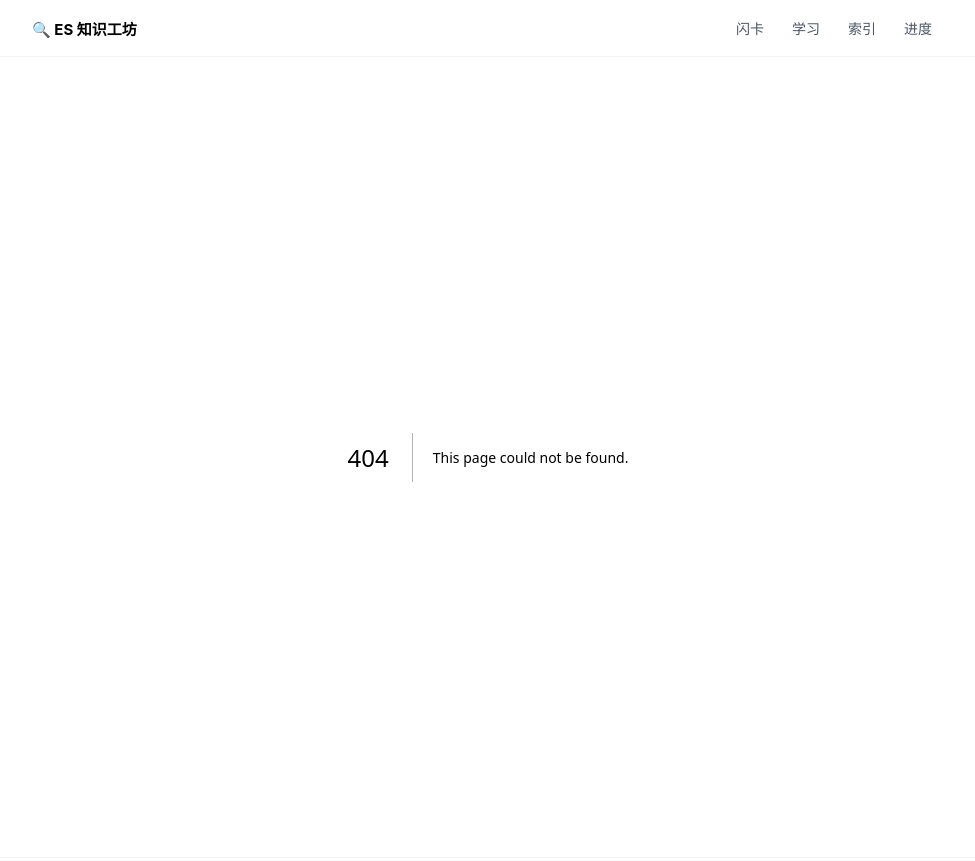
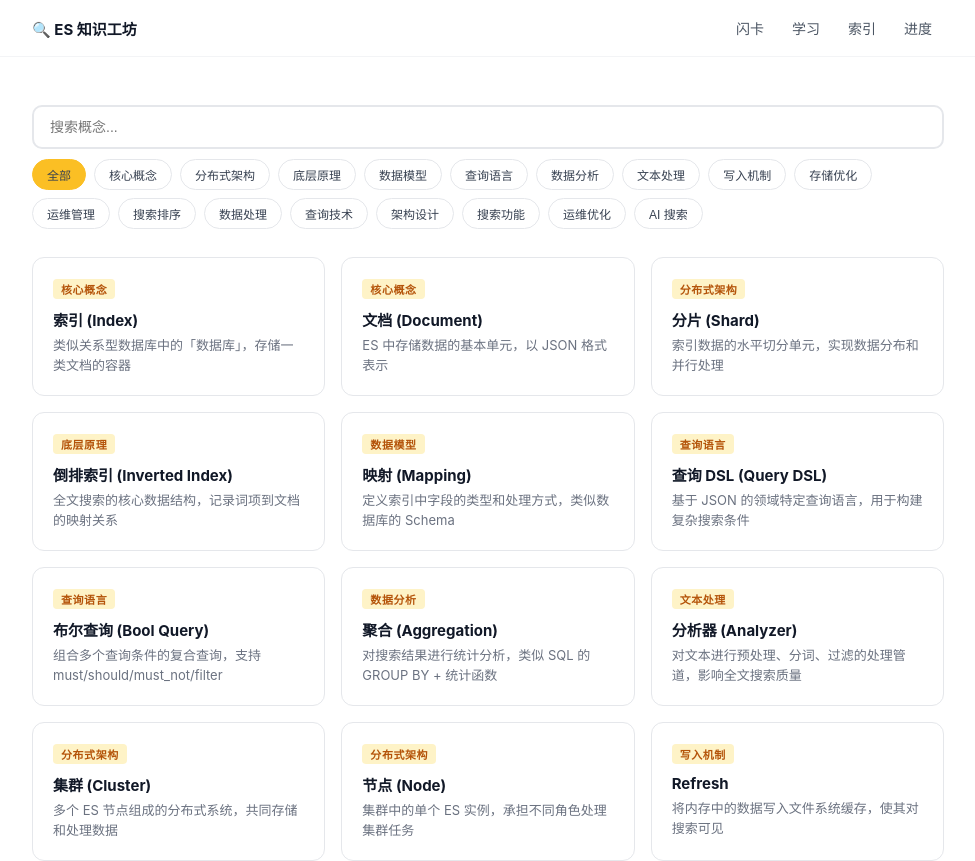
Before and after one commit to songsinfo/es-knowledge-site, a Next.js app: page /roots in a window 1280 px wide. Before the commit this address had no page. Shown: the top 861 px of the page, without its empty margins (152-1127 px from the left). Built offline with nearby package versions, Linux system fonts and the light colour scheme.

Commit message:
Update app/roots/page.tsx

```diff
--- /dev/null
+++ b/app/roots/page.tsx
@@ -0,0 +1,38 @@
+"use client";
+import { wordRoots } from "../data";
+import Link from "next/link";
+import { useState } from "react";
+
+export default function RootsPage() {
+  const [q, setQ] = useState('');
+  const [filter, setFilter] = useState('全部');
+  const origins = ['全部', ...Array.from(new Set(wordRoots.map(w=>w.origin)))];
+  const filtered = wordRoots.filter(item => {
+    const mf = filter==='全部' || item.origin===filter;
+    const mq = !q || item.root.toLowerCase().includes(q.toLowerCase()) || item.meaning.includes(q);
+    return mf && mq;
+  });
+
+  return (
+    <main className="section">
+      <div style={{marginBottom:28}}>
+        <input value={q} onChange={e=>setQ(e.target.value)} placeholder="搜索概念..." style={{width:'100%',padding:'12px 16px',border:'2px solid #e5e7eb',borderRadius:10,fontSize:14,outline:'none',transition:'border .15s'}} onFocus={e=>(e.target.style.borderColor='#fbbf24')} onBlur={e=>(e.target.style.borderColor='#e5e7eb')}/>
+        <div style={{display:'flex',flexWrap:'wrap',gap:8,marginTop:10}}>
+          {origins.map(o=>(
+            <button key={o} onClick={()=>setFilter(o)} style={{padding:'6px 14px',borderRadius:100,fontSize:12,fontWeight:500,cursor:'pointer',border:`1px solid ${filter===o?'#fbbf24':'#e5e7eb'}`,background:filter===o?'#fbbf24':'#fff',color:'#374151',transition:'all .15s'}}>{o}</button>
+          ))}
+        </div>
+      </div>
+      <div className="grid">
+        {filtered.map(item=>(
+          <Link key={item.id} href={`/detail/${item.id}`} className="card">
+            <div className="tag">{item.origin}</div>
+            <div style={{fontWeight:700,fontSize:15,marginBottom:6}}>{item.root}</div>
+            <div style={{fontSize:13,color:'#6b7280',lineHeight:1.5}}>{item.meaning}</div>
+          </Link>
+        ))}
+        {filtered.length===0 && <div style={{gridColumn:'1/-1',textAlign:'center',padding:'60px 0',color:'#9ca3af'}}>没有找到相关概念</div>}
+      </div>
+    </main>
+  );
+}
```
